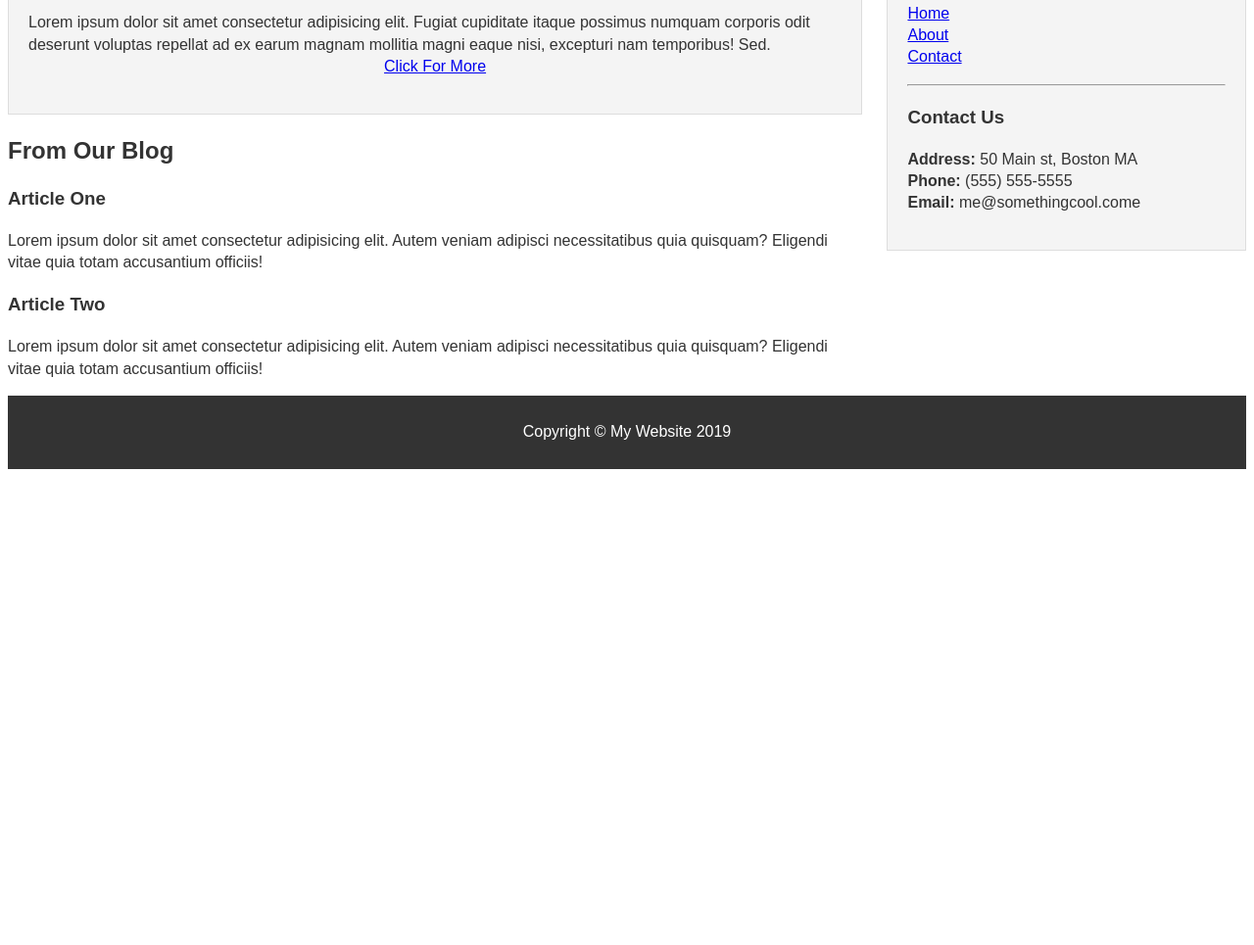
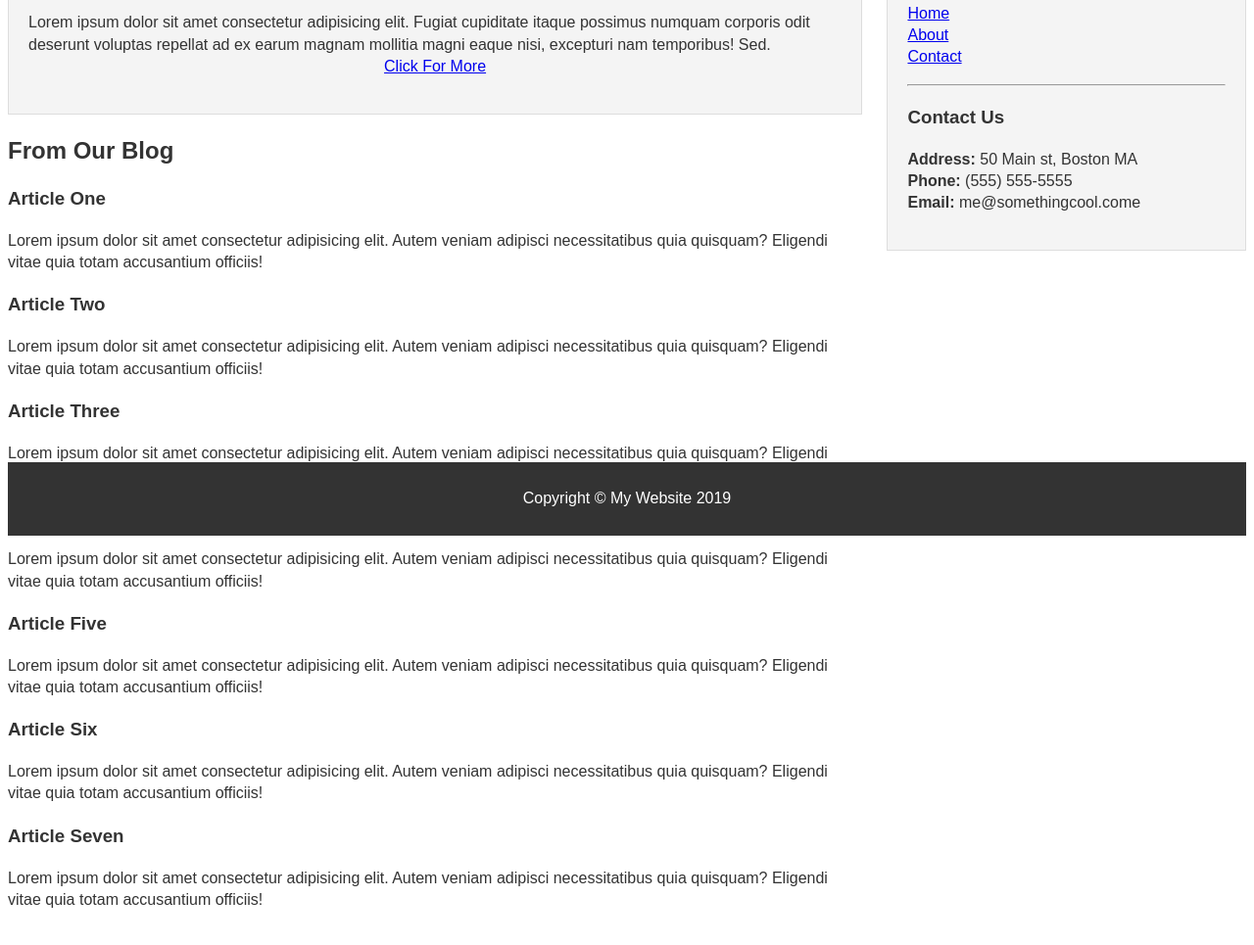
Before and after one commit to lakhanrochwani/html_5_semantic_tags, a plain HTML site: page index.html in a window 1280 px wide. Shown: the part 253-1218 px from the top of the page at 98% size. Before the commit the page ends 800 px from the top, so only its background shows below. Drawn offline with Linux system fonts and the light colour scheme.

Commit message:
1 file modified

```diff
--- a/index.html
+++ b/index.html
@@ -9,7 +9,6 @@
       * {
         box-sizing: border-box;
       }
-
       ul {
         padding: 0;
         list-style: none;
@@ -22,6 +21,8 @@
       }
 
       #header {
+        position: sticky;
+        top: 0;
         margin-bottom: 15px;
         background: #333;
         color: #fff;
@@ -43,6 +44,8 @@
       }
 
       #footer {
+        position: sticky;
+        bottom: 0;
         background: #333;
         color: #fff;
         padding: 10px;
@@ -102,6 +105,51 @@
             totam accusantium officiis!
           </p>
         </article>
+        <!-- Article Three -->
+        <article class="article">
+        <h3>Article Three</h3>
+        <p>
+          Lorem ipsum dolor sit amet consectetur adipisicing elit. Autem
+          veniam adipisci necessitatibus quia quisquam? Eligendi vitae quia
+          totam accusantium officiis!
+        </p>
+      </article>
+      <!-- Article Four -->
+      <article class="article">
+      <h3>Article Four</h3>
+      <p>
+        Lorem ipsum dolor sit amet consectetur adipisicing elit. Autem
+        veniam adipisci necessitatibus quia quisquam? Eligendi vitae quia
+        totam accusantium officiis!
+      </p>
+      </article>
+      <!-- Article Five -->
+      <article class="article">
+      <h3>Article Five</h3>
+      <p>
+        Lorem ipsum dolor sit amet consectetur adipisicing elit. Autem
+        veniam adipisci necessitatibus quia quisquam? Eligendi vitae quia
+        totam accusantium officiis!
+      </p>
+      </article>
+       <!-- Article Six -->
+       <article class="article">
+       <h3>Article Six</h3>
+       <p>
+         Lorem ipsum dolor sit amet consectetur adipisicing elit. Autem
+         veniam adipisci necessitatibus quia quisquam? Eligendi vitae quia
+         totam accusantium officiis!
+       </p>
+       </article>
+        <!-- Article Seven -->
+      <article class="article">
+      <h3>Article Seven</h3>
+      <p>
+        Lorem ipsum dolor sit amet consectetur adipisicing elit. Autem
+        veniam adipisci necessitatibus quia quisquam? Eligendi vitae quia
+        totam accusantium officiis!
+      </p>
+      </article>
       </section>
     </main>
 
```
